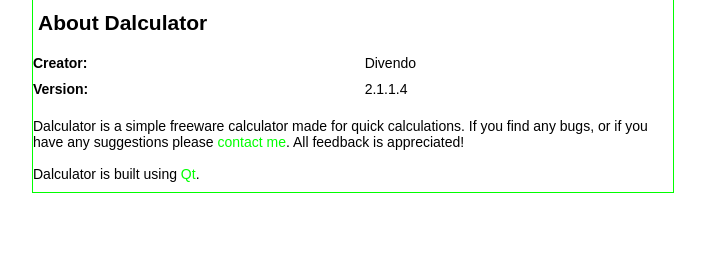
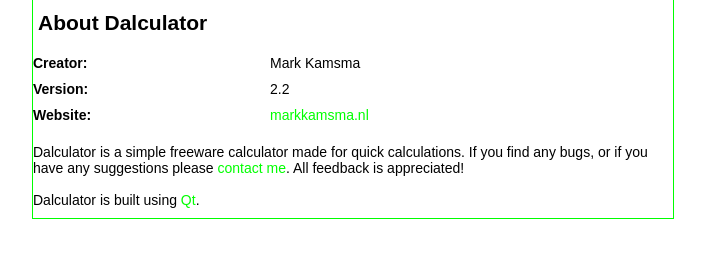
Before and after one commit to Divendo/dalculator, a plain HTML site: page resources/help/en/about.html in a window 1280 px wide. Shown: the part 179-436 px from the top of the page, without its empty margins (287-992 px from the left). Drawn offline with Linux system fonts and the light colour scheme.

Commit message:
Updated the version information in the help files.
Signed-off-by: Mark Kamsma <mark@markkamsma.nl>

```diff
--- a/resources/help/en/about.html
+++ b/resources/help/en/about.html
@@ -21,8 +21,9 @@
     <h2>About Dalculator</h2>
     <p>
      <table>
-      <tr><td><b>Creator:</b></td><td>Divendo</td></tr>
-      <tr><td><b>Version:</b></td><td>2.1.1.4</td></tr>
+      <tr><td><b>Creator:</b></td><td>Mark Kamsma</td></tr>
+      <tr><td><b>Version:</b></td><td>2.2</td></tr>
+      <tr><td><b>Website:</b></td><td><a href="https://markkamsma.nl">markkamsma.nl</a></td></tr>
      </table>
      <br />
      Dalculator is a simple freeware calculator made for quick calculations.
```
Also changed, not shown: resources/help/nl/about.html (+3 -2 lines).
